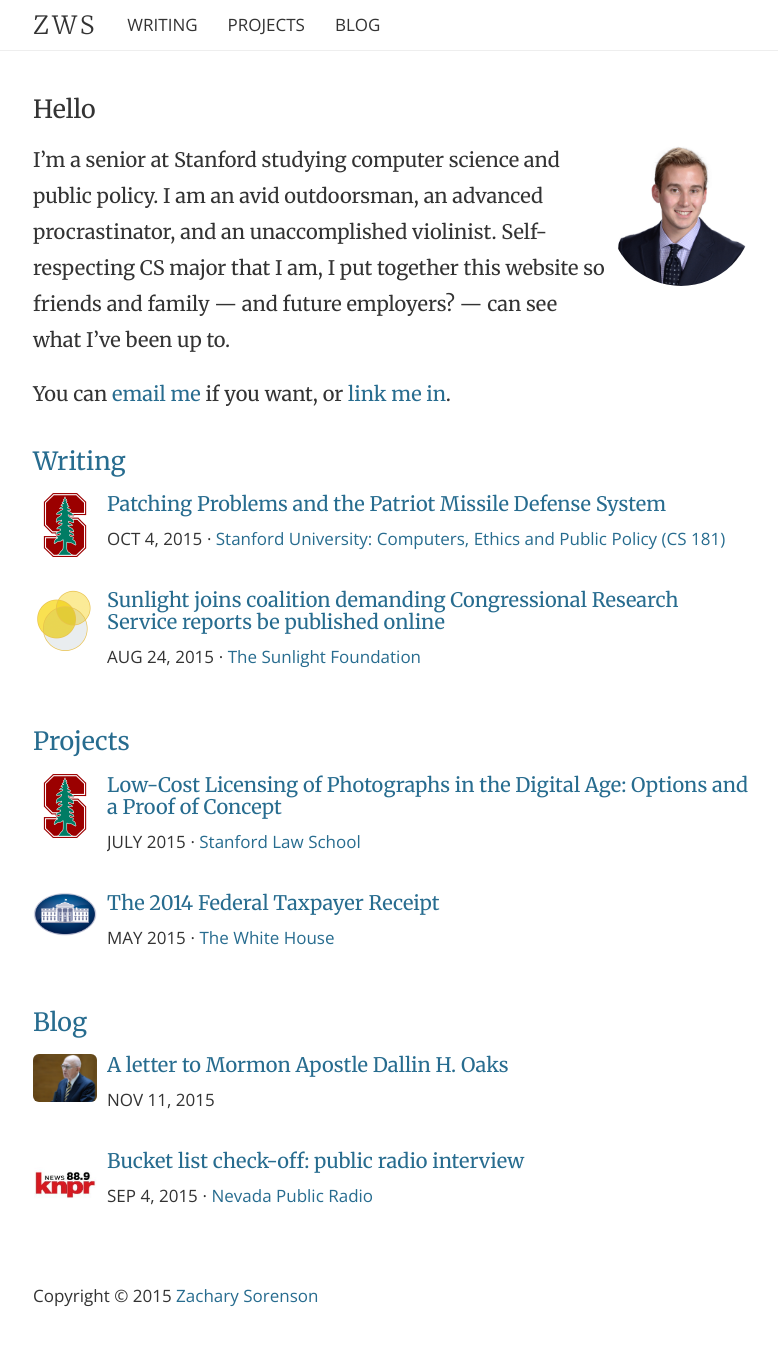
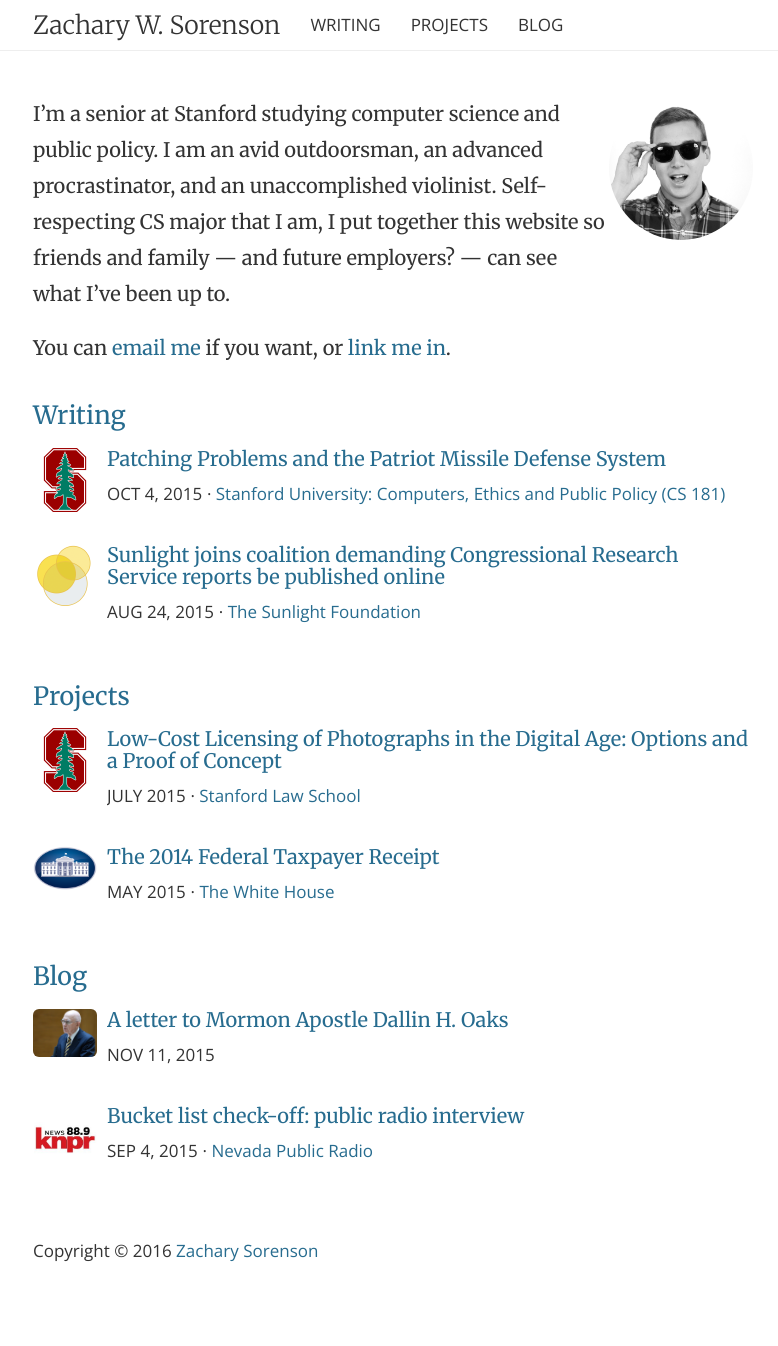
Before and after one commit to zwsorenson/zwsorenson.github.io, a Jekyll site: the page built from index.html, in a window 1280 px wide and 1358 px high. Shown: the top 1346 px of the window, without its empty margins (247-1025 px from the left). Built offline with Jekyll 4.4.1, drawn with Linux system fonts in a browser that asks for light colours; nearby versions of some CDN libraries.

Commit message:
added full name to header, updated footer year, swapped picture

```diff
--- a/_includes/footer.html
+++ b/_includes/footer.html
@@ -6,7 +6,7 @@
         <a class="btn btn-default btn-sm pull-right" href="{{ "/feed.xml" | prepend: site.baseurl }}">RSS</a>
 
     </form> -->
-    <span style="line-height: 2.35"><small>Copyright © 2015 <a href="mailto:{{ site.email }}">Zachary Sorenson</a></small></span>
+    <span style="line-height: 2.35"><small>Copyright © 2016 <a href="mailto:{{ site.email }}">Zachary Sorenson</a></small></span>
     <span class="pull-right">
         <div class="fb-follow" data-href="https://www.facebook.com/zwsorenson" data-width="96px" data-height="12px" data-layout="button_count" data-show-faces="true"></div>
     </span>
--- a/_includes/header.html
+++ b/_includes/header.html
@@ -8,8 +8,8 @@
                 <span class="icon-bar"></span>
             </button>
             <a class="navbar-brand" href="{{ site.baseurl }}/">
-                <!-- Z<span class="hidden-xs hidden-sm">ach </span><span class="visible-xs-inline visible-sm-inline">WS</span><span class="hidden-xs hidden-sm"> Sorenson</span> -->
-                ZWS
+                Z<span class="hidden-xs">achary W. </span><span class="visible-xs-inline">WS</span><span class="hidden-xs"> Sorenson</span>
+                <!-- ZWS -->
             </a>
         </div>
         <div id="navbar" class="collapse navbar-collapse">
--- a/_sass/bootstrap/_navbar.scss
+++ b/_sass/bootstrap/_navbar.scss
@@ -171,7 +171,7 @@
   font-size: $font-size-large;
   font-family: $font-family-serif;
   font-weight: 300;
-  letter-spacing: 3px;
+  // letter-spacing: 3px;
   text-transform: none;
   line-height: $line-height-computed;
   height: $navbar-height;
--- a/index.html
+++ b/index.html
@@ -4,7 +4,8 @@ layout: default
 
 
 
-<h2>Hello</h2>
+<!-- <h2>Hello</h2> -->
+<br/>
 <p>
     <img src="/images/zws.jpg" class="img-circle pull-right post-caption" style="max-width: 144px"/>
     {{ site.description }}
--- a/resume/index.html
+++ b/resume/index.html
@@ -2,6 +2,10 @@
 layout: page
 title: Resume
 ---
+
+<iframe src="https://drive.google.com/a/sorenson.me/file/d/0B9_aWCBixD04dkpfWEhXQm9wNkk/preview" width="640" height="830"></iframe>
+
+<!--
 <h2>Education</h2>
 {% for school in site.data.resume.education %}
     <h3>
@@ -59,4 +63,4 @@ title: Resume
         {% endfor %}
     </ul>
 
-{% endfor %}
+{% endfor %} -->
```
Also changed, not shown: images/zws.jpg, images/zws_grad.jpg (added), images/zws_sunlight.jpg (deleted).
